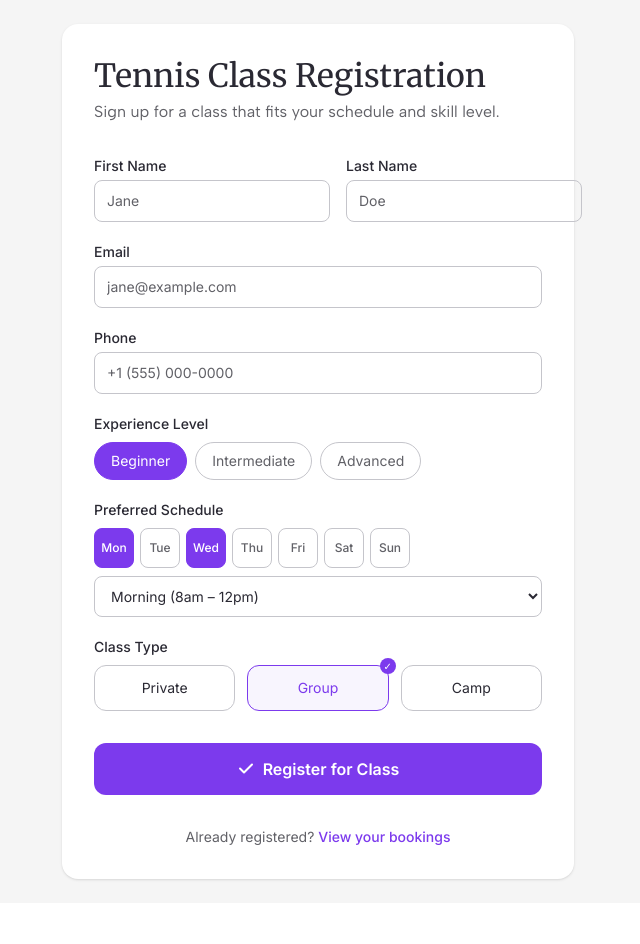
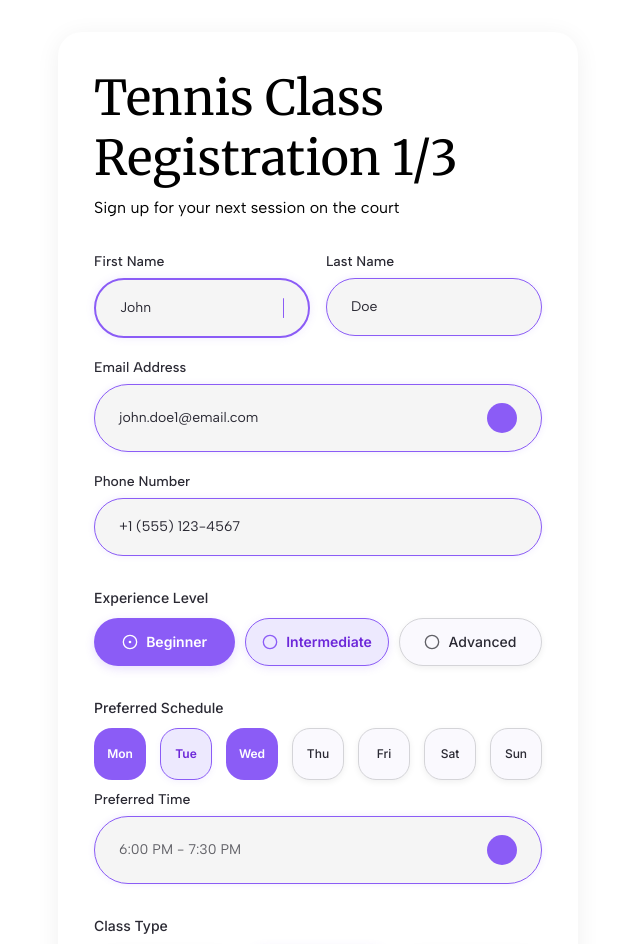
Before and after one commit to tudorDrayfus/pencil-example, a Next.js app: page / in a window 1280 px wide. Shown: the top 944 px of the page, without its empty margins (322-962 px from the left). Before the commit the page ends 903 px from the top, so only its background shows below. Built offline with nearby package versions, Linux system fonts and the light colour scheme.

Commit message:
design(cssfix): regenerate landing page from design.pen
- Source: design.pen
- Version: cssfix

```diff
--- a/app/page.tsx
+++ b/app/page.tsx
@@ -1,212 +1,201 @@
 "use client";
 
-import { useState } from "react";
+import { Check, CircleDot, Circle, User, Users, Tent } from "lucide-react";
 
 export default function Home() {
-  const [experience, setExperience] = useState("beginner");
-  const [classType, setClassType] = useState("group");
-  const [selectedDays, setSelectedDays] = useState<string[]>(["Mon", "Wed"]);
+  return (
+    <main className="min-h-screen bg-[var(--background)] flex items-center justify-center p-8">
+      <div className="bg-white rounded-3xl flex flex-col gap-8 p-9 w-full max-w-[520px] shadow-[0_4px_24px_rgba(0,0,0,0.063)]">
 
-  const days = ["Mon", "Tue", "Wed", "Thu", "Fri", "Sat", "Sun"];
-
-  const toggleDay = (day: string) => {
-    setSelectedDays((prev) =>
-      prev.includes(day) ? prev.filter((d) => d !== day) : [...prev, day]
-    );
-  };
-
-  return (
-    <div className="min-h-screen bg-[var(--accent)] flex items-center justify-center p-6">
-      <div className="bg-white rounded-2xl shadow-sm w-full max-w-lg p-8 flex flex-col gap-8">
-
-        {/* header */}
-        <div className="flex flex-col gap-1">
-          <h1 className="font-merriweather text-[32px] font-normal text-[var(--foreground)] leading-tight">
-            Tennis Class Registration
+        {/* Header */}
+        <div className="flex flex-col gap-2 w-full">
+          <h1 className="font-merriweather text-[48px] font-normal text-black leading-tight max-w-[451px]">
+            Tennis Class Registration 1/3
           </h1>
-          <p className="font-albert-sans text-base text-[var(--muted-foreground)]">
-            Sign up for a class that fits your schedule and skill level.
+          <p className="font-albert-sans text-base font-normal text-black">
+            Sign up for your next session on the court
           </p>
         </div>
 
-        <div className="flex flex-col gap-5">
-
-          {/* nameRow */}
-          <div className="flex gap-4">
-            {/* firstName */}
-            <div className="flex flex-col gap-1 flex-1">
-              <label className="font-inter text-sm font-medium text-[var(--foreground)]">
+        {/* Form Fields */}
+        <div className="flex flex-col gap-5 w-full">
+          {/* Name Row */}
+          <div className="flex gap-4 w-full">
+            {/* First Name */}
+            <div className="flex flex-col gap-1.5 w-full">
+              <label className="font-albert-sans text-sm font-medium text-[var(--foreground)]">
                 First Name
               </label>
-              <input
-                type="text"
-                placeholder="Jane"
-                className="font-inter text-sm border border-[var(--border)] rounded-lg px-3 py-2.5 outline-none focus:border-[#7C3AED] text-[var(--foreground)] placeholder:text-[var(--muted-foreground)]"
-              />
+              <div className="flex items-center rounded-full bg-[var(--accent)] px-6 py-[18px] border-2 border-[#8B5CF6] shadow-[0_0_8px_rgba(139,92,246,0.125)] gap-2">
+                <span className="font-albert-sans text-sm font-normal text-[var(--foreground)] flex-1">
+                  John
+                </span>
+                <div className="w-[1.5px] h-5 bg-[#8B5CF6] rounded-sm flex-shrink-0" />
               </div>
-            {/* lastName */}
-            <div className="flex flex-col gap-1 flex-1">
-              <label className="font-inter text-sm font-medium text-[var(--foreground)]">
+            </div>
+            {/* Last Name */}
+            <div className="flex flex-col gap-1.5 w-full">
+              <label className="font-albert-sans text-sm font-medium text-[var(--foreground)]">
                 Last Name
               </label>
-              <input
-                type="text"
-                placeholder="Doe"
-                className="font-inter text-sm border border-[var(--border)] rounded-lg px-3 py-2.5 outline-none focus:border-[#7C3AED] text-[var(--foreground)] placeholder:text-[var(--muted-foreground)]"
-              />
+              <div
+                className="flex items-center rounded-full bg-[var(--accent)] px-6 py-[18px] gap-2 shadow-[0_0_6px_rgba(139,92,246,0.125)]"
+                style={{ border: "1.5px solid #8B5CF6" }}
+              >
+                <span className="font-albert-sans text-sm font-normal text-[var(--foreground)] flex-1">
+                  Doe
+                </span>
+              </div>
             </div>
           </div>
 
-          {/* emailField */}
-          <div className="flex flex-col gap-1">
-            <label className="font-inter text-sm font-medium text-[var(--foreground)]">
-              Email
+          {/* Email Field */}
+          <div className="flex flex-col gap-1.5 w-full">
+            <label className="font-albert-sans text-sm font-medium text-[var(--foreground)]">
+              Email Address
             </label>
-            <input
-              type="email"
-              placeholder="jane@example.com"
-              className="font-inter text-sm border border-[var(--border)] rounded-lg px-3 py-2.5 outline-none focus:border-[#7C3AED] text-[var(--foreground)] placeholder:text-[var(--muted-foreground)]"
-            />
+            <div
+              className="flex items-center rounded-full bg-[var(--accent)] px-6 py-[18px] gap-2 shadow-[0_0_6px_rgba(139,92,246,0.125)]"
+              style={{ border: "1.5px solid #8B5CF6" }}
+            >
+              <span className="font-albert-sans text-sm font-normal text-[var(--foreground)] flex-1">
+                john.doe1@email.com
+              </span>
+              <div className="w-[30px] h-[30px] rounded-full bg-[#8B5CF6] flex-shrink-0" />
+            </div>
           </div>
 
-          {/* phoneField */}
-          <div className="flex flex-col gap-1">
-            <label className="font-inter text-sm font-medium text-[var(--foreground)]">
-              Phone
+          {/* Phone Field */}
+          <div className="flex flex-col gap-1.5 w-full">
+            <label className="font-albert-sans text-sm font-medium text-[var(--foreground)]">
+              Phone Number
             </label>
-            <input
-              type="tel"
-              placeholder="+1 (555) 000-0000"
-              className="font-inter text-sm border border-[var(--border)] rounded-lg px-3 py-2.5 outline-none focus:border-[#7C3AED] text-[var(--foreground)] placeholder:text-[var(--muted-foreground)]"
-            />
+            <div
+              className="flex items-center rounded-full bg-[var(--accent)] px-6 py-[18px] gap-2 shadow-[0_0_6px_rgba(139,92,246,0.125)]"
+              style={{ border: "1.5px solid #8B5CF6" }}
+            >
+              <span className="font-albert-sans text-sm font-normal text-[var(--foreground)] flex-1">
+                +1 (555) 123-4567
+              </span>
+            </div>
+          </div>
         </div>
 
         {/* Experience Level */}
-          <div className="flex flex-col gap-2">
-            <span className="font-inter text-sm font-medium text-[var(--foreground)]">
+        <div className="flex flex-col gap-2.5 w-full">
+          <span className="font-inter text-sm font-medium text-[var(--foreground)] leading-[1.43]">
             Experience Level
           </span>
-            <div className="flex gap-2">
-              {[
-                { id: "beginner", label: "Beginner" },
-                { id: "intermediate", label: "Intermediate" },
-                { id: "advanced", label: "Advanced" },
-              ].map(({ id, label }) => (
-                <button
-                  key={id}
-                  onClick={() => setExperience(id)}
-                  className={`font-inter text-sm px-4 py-2 rounded-full border transition-colors ${
-                    experience === id
-                      ? "bg-[#7C3AED] text-white border-[#7C3AED]"
-                      : "bg-white text-[var(--muted-foreground)] border-[var(--border)] hover:border-[#7C3AED]"
-                  }`}
+          <div className="flex gap-2.5 w-full">
+            <div className="flex items-center justify-center gap-2 rounded-full bg-[#8B5CF6] h-12 flex-1 px-4 shadow-[0_3px_10px_rgba(139,92,246,0.188)]">
+              <CircleDot size={16} className="text-white flex-shrink-0" />
+              <span className="font-inter text-sm font-semibold text-white">Beginner</span>
+            </div>
+            <div
+              className="flex items-center justify-center gap-2 rounded-full bg-[#EDE9FE] h-12 flex-1 px-4 shadow-[0_2px_8px_rgba(139,92,246,0.145)]"
+              style={{ border: "1.5px solid #8B5CF6" }}
             >
-                  {label}
-                </button>
-              ))}
+              <Circle size={16} className="text-[#8B5CF6] flex-shrink-0" />
+              <span className="font-inter text-sm font-semibold text-[#6D28D9]">Intermediate</span>
+            </div>
+            <div className="flex items-center justify-center gap-2 rounded-full bg-[#FAF9FE] h-12 flex-1 px-4 border border-[#D4D4D8] shadow-[0_2px_6px_rgba(0,0,0,0.063)]">
+              <Circle size={16} className="text-[var(--muted-foreground)] flex-shrink-0" />
+              <span className="font-inter text-sm font-medium text-[var(--foreground)]">Advanced</span>
+            </div>
           </div>
         </div>
 
         {/* Preferred Schedule */}
-          <div className="flex flex-col gap-2">
-            <span className="font-inter text-sm font-medium text-[var(--foreground)]">
+        <div className="flex flex-col gap-2.5 w-full">
+          <span className="font-inter text-sm font-medium text-[var(--foreground)] leading-[1.43]">
             Preferred Schedule
           </span>
-            {/* daysRow */}
-            <div className="flex gap-1.5">
-              {days.map((day) => (
-                <button
-                  key={day}
-                  onClick={() => toggleDay(day)}
-                  className={`font-inter text-xs font-medium w-10 h-10 rounded-lg border transition-colors ${
-                    selectedDays.includes(day)
-                      ? "bg-[#7C3AED] text-white border-[#7C3AED]"
-                      : "bg-white text-[var(--muted-foreground)] border-[var(--border)] hover:border-[#7C3AED]"
-                  }`}
+          <div className="flex justify-between w-full gap-2">
+            <div className="flex items-center justify-center w-[52px] h-[52px] rounded-[18px] bg-[#8B5CF6] flex-shrink-0">
+              <span className="font-inter text-[12px] font-semibold text-white">Mon</span>
+            </div>
+            <div
+              className="flex items-center justify-center w-[52px] h-[52px] rounded-[18px] bg-[#EDE9FE] shadow-[0_2px_6px_rgba(139,92,246,0.082)] flex-shrink-0"
+              style={{ border: "1.5px solid #8B5CF6" }}
             >
-                  {day}
-                </button>
-              ))}
+              <span className="font-inter text-[12px] font-semibold text-[#6D28D9]">Tue</span>
             </div>
-            {/* timeField */}
-            <select className="font-inter text-sm border border-[var(--border)] rounded-lg px-3 py-2.5 outline-none focus:border-[#7C3AED] text-[var(--foreground)] bg-white">
-              <option>Morning (8am – 12pm)</option>
-              <option>Afternoon (12pm – 5pm)</option>
-              <option>Evening (5pm – 9pm)</option>
-            </select>
+            <div className="flex items-center justify-center w-[52px] h-[52px] rounded-[18px] bg-[#8B5CF6] flex-shrink-0">
+              <span className="font-inter text-[12px] font-semibold text-white">Wed</span>
+            </div>
+            <div className="flex items-center justify-center w-[52px] h-[52px] rounded-[18px] bg-[#FAF9FE] border border-[#D4D4D8] shadow-[0_2px_6px_rgba(0,0,0,0.063)] flex-shrink-0">
+              <span className="font-inter text-[12px] font-medium text-[var(--foreground)]">Thu</span>
+            </div>
+            <div className="flex items-center justify-center w-[52px] h-[52px] rounded-[18px] bg-[#FAF9FE] border border-[#D4D4D8] shadow-[0_2px_6px_rgba(0,0,0,0.063)] flex-shrink-0">
+              <span className="font-inter text-[12px] font-medium text-[var(--foreground)]">Fri</span>
+            </div>
+            <div className="flex items-center justify-center w-[52px] h-[52px] rounded-[18px] bg-[#FAF9FE] border border-[#D4D4D8] shadow-[0_2px_6px_rgba(0,0,0,0.063)] flex-shrink-0">
+              <span className="font-inter text-[12px] font-medium text-[var(--foreground)]">Sat</span>
+            </div>
+            <div className="flex items-center justify-center w-[52px] h-[52px] rounded-[18px] bg-[#FAF9FE] border border-[#D4D4D8] shadow-[0_2px_6px_rgba(0,0,0,0.063)] flex-shrink-0">
+              <span className="font-inter text-[12px] font-medium text-[var(--foreground)]">Sun</span>
+            </div>
+          </div>
+
+          {/* Time Field */}
+          <div className="flex flex-col gap-1.5 w-full">
+            <label className="font-albert-sans text-sm font-medium text-[var(--foreground)]">
+              Preferred Time
+            </label>
+            <div
+              className="flex items-center rounded-full bg-[var(--accent)] px-6 py-[18px] gap-2 shadow-[0_0_6px_rgba(139,92,246,0.125)]"
+              style={{ border: "1.5px solid #8B5CF6" }}
+            >
+              <span className="font-albert-sans text-sm font-normal text-[var(--muted-foreground)] flex-1">
+                6:00 PM - 7:30 PM
+              </span>
+              <div className="w-[30px] h-[30px] rounded-full bg-[#8B5CF6] flex-shrink-0" />
+            </div>
+          </div>
         </div>
 
         {/* Class Type */}
-          <div className="flex flex-col gap-2">
-            <span className="font-inter text-sm font-medium text-[var(--foreground)]">
+        <div className="flex flex-col gap-2.5 w-full">
+          <span className="font-inter text-sm font-medium text-[var(--foreground)] leading-[1.43]">
             Class Type
           </span>
-            <div className="flex gap-3">
-              {/* classPriv */}
-              <button
-                onClick={() => setClassType("private")}
-                className={`font-inter text-sm flex-1 py-3 rounded-xl border transition-colors ${
-                  classType === "private"
-                    ? "bg-[#7C3AED]/5 border-[#7C3AED] text-[#7C3AED]"
-                    : "bg-white border-[var(--border)] text-[var(--foreground)] hover:border-[#7C3AED]"
-                }`}
+          <div className="flex gap-2.5 w-full">
+            <div className="flex flex-col items-center justify-center gap-1 rounded-[20px] bg-[#FAF9FE] border border-[#D4D4D8] shadow-[0_3px_8px_rgba(0,0,0,0.063)] h-20 flex-1 p-4">
+              <User size={20} className="text-[var(--muted-foreground)]" />
+              <span className="font-inter text-[13px] font-medium text-[var(--foreground)]">Private</span>
+            </div>
+            <div
+              className="flex flex-col items-center justify-center gap-1 rounded-[20px] bg-[#EDE9FE] shadow-[0_4px_12px_rgba(139,92,246,0.188)] h-20 flex-1 p-4"
+              style={{ border: "2px solid #8B5CF6" }}
             >
-                Private
-              </button>
-              {/* classGroup */}
-              <button
-                onClick={() => setClassType("group")}
-                className={`font-inter text-sm flex-1 py-3 rounded-xl border transition-colors relative ${
-                  classType === "group"
-                    ? "bg-[#7C3AED]/5 border-[#7C3AED] text-[#7C3AED]"
-                    : "bg-white border-[var(--border)] text-[var(--foreground)] hover:border-[#7C3AED]"
-                }`}
-              >
-                Group
-                {classType === "group" && (
-                  <span className="absolute -top-2 -right-2 bg-[#7C3AED] text-white text-[10px] w-4 h-4 rounded-full flex items-center justify-center">
-                    ✓
-                  </span>
-                )}
-              </button>
-              {/* classCamp */}
-              <button
-                onClick={() => setClassType("camp")}
-                className={`font-inter text-sm flex-1 py-3 rounded-xl border transition-colors ${
-                  classType === "camp"
-                    ? "bg-[#7C3AED]/5 border-[#7C3AED] text-[#7C3AED]"
-                    : "bg-white border-[var(--border)] text-[var(--foreground)] hover:border-[#7C3AED]"
-                }`}
-              >
-                Camp
-              </button>
+              <Users size={20} className="text-[#8B5CF6]" />
+              <div className="flex items-center gap-1">
+                <span className="font-inter text-[13px] font-semibold text-[#8B5CF6]">Group</span>
+                <div className="w-[18px] h-[18px] rounded-[9px] bg-[#8B5CF6] flex items-center justify-center flex-shrink-0">
+                  <Check size={12} className="text-white" />
+                </div>
+              </div>
+            </div>
+            <div className="flex flex-col items-center justify-center gap-1 rounded-[20px] bg-[#FAF9FE] border border-[#D4D4D8] shadow-[0_3px_8px_rgba(0,0,0,0.063)] h-20 flex-1 p-4">
+              <Tent size={20} className="text-[var(--muted-foreground)]" />
+              <span className="font-inter text-[13px] font-medium text-[var(--foreground)]">Camp</span>
             </div>
           </div>
         </div>
 
         {/* Submit Button */}
-        <button className="font-inter text-base font-semibold text-white bg-[#7C3AED] rounded-xl py-3.5 flex items-center justify-center gap-2 hover:bg-[#6D28D9] transition-colors">
-          <svg width="18" height="18" viewBox="0 0 18 18" fill="none">
-            <path
-              d="M15 4.5L7 12.5L3 8.5"
-              stroke="white"
-              strokeWidth="2"
-              strokeLinecap="round"
-              strokeLinejoin="round"
-            />
-          </svg>
-          Register for Class
+        <button className="flex items-center justify-center gap-2 rounded-full bg-[#7C3AED] h-14 w-full shadow-[0_8px_20px_-2px_rgba(139,92,246,0.314)]">
+          <Check size={20} className="text-white" />
+          <span className="font-inter text-base font-semibold text-white">Register for Class</span>
         </button>
 
-        {/* footer */}
-        <p className="font-inter text-sm text-center text-[var(--muted-foreground)]">
-          Already registered?{" "}
-          <a href="#" className="text-[#7C3AED] font-medium hover:underline">
-            View your bookings
-          </a>
-        </p>
+        {/* Footer */}
+        <div className="flex items-center justify-center gap-1">
+          <span className="font-inter text-[13px] font-normal text-[#71717A]">Already registered?</span>
+          <span className="font-inter text-[13px] font-bold text-[#8B5CF6]">View your bookings</span>
+        </div>
 
       </div>
-    </div>
+    </main>
   );
 }
```
Lines whose indentation alone changed are shown as unchanged.
